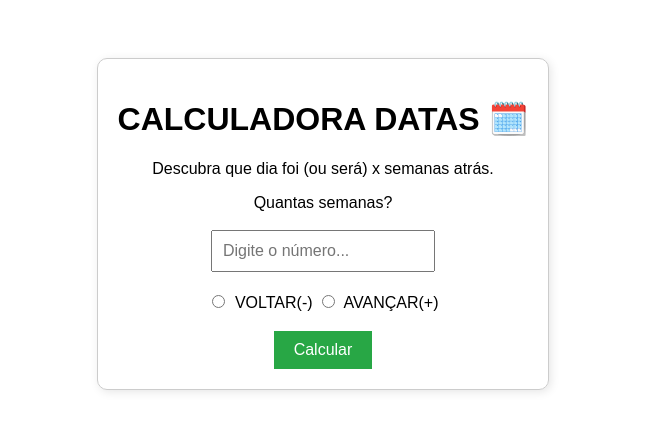
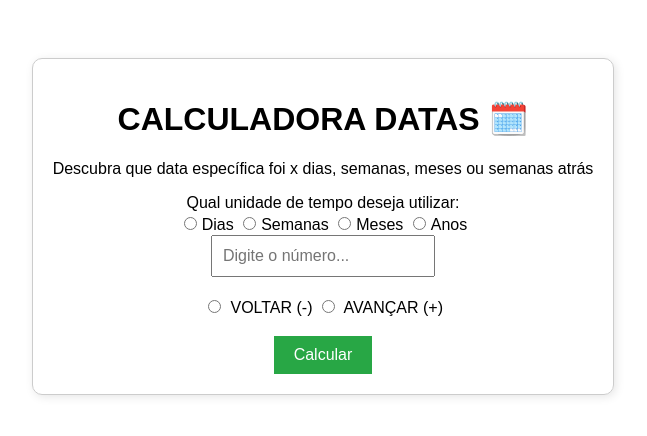
Before and after one commit to fgrdiogo/Calculadora-de-datas, a Flask app: page / in a window 1280 px wide. Shown: the top 436 px of the page, without its empty margins (317-964 px from the left). Run offline with Flask 3, Linux system fonts and the light colour scheme.

Commit message:
adicionado a função de escolher qual unidade de tempo o usuário deseja usar

```diff
--- a/app.py
+++ b/app.py
@@ -8,22 +8,79 @@ def homepage():
     resultado = None
 
     if request.method == 'POST':
-        semanas = int(request.form.get('semanas_input'))
+        tipo = request.form.get('tipo')
 
-        operacao = request.form.get('operacao')
+        if tipo == 'semana':
+            semanas = int(request.form.get('semanas_input'))
 
-        if operacao == '(-)':
-            semanas_digitadas = timedelta(weeks=semanas)
-            data_atual = datetime.now()
-            data_antiga = data_atual - semanas_digitadas
-            data_antiga_formatada = data_antiga.strftime("%d/%m/%y")
-            resultado = data_antiga_formatada
-        else:
-            semanas_digitadas = timedelta(weeks=semanas)
-            data_atual = datetime.now()
-            data_antiga = data_atual + semanas_digitadas
-            data_antiga_formatada = data_antiga.strftime("%d/%m/%y")
-            resultado = data_antiga_formatada
+            operacao = request.form.get('operacao')
+
+            if operacao == '(-)':
+                semanas_digitadas = timedelta(weeks=semanas)
+                data_atual = datetime.now()
+                data_antiga = data_atual - semanas_digitadas
+                data_antiga_formatada = data_antiga.strftime("%d/%m/%y")
+                resultado = data_antiga_formatada
+            else:
+                semanas_digitadas = timedelta(weeks=semanas)
+                data_atual = datetime.now()
+                data_antiga = data_atual + semanas_digitadas
+                data_antiga_formatada = data_antiga.strftime("%d/%m/%y")
+                resultado = data_antiga_formatada
+
+        elif tipo == 'dia':
+            dias = int(request.form.get('semanas_input'))
+
+            operacao = request.form.get('operacao')
+
+            if operacao == '(-)':
+                dias_digitadas = timedelta(days=dias)
+                data_atual = datetime.now()
+                data_antiga = data_atual - dias_digitadas
+                data_antiga_formatada = data_antiga.strftime("%d/%m/%y")
+                resultado = data_antiga_formatada
+            else:
+                dias_digitadas = timedelta(days=dias)
+                data_atual = datetime.now()
+                data_antiga = data_atual + dias_digitadas
+                data_antiga_formatada = data_antiga.strftime("%d/%m/%y")
+                resultado = data_antiga_formatada
+
+        elif tipo == 'mes':
+            mes = int(request.form.get('semanas_input'))
+
+            operacao = request.form.get('operacao')
+
+            if operacao == '(-)':
+                mes_digitado = mes * timedelta(days=30)
+                data_atual = datetime.now()
+                data_antiga = data_atual - mes_digitado
+                data_antiga_formatada = data_antiga.strftime("%d/%m/%y")
+                resultado = data_antiga_formatada
+            else:
+                mes_digitado = ano * timedelta(days=365)
+                data_atual = datetime.now()
+                data_antiga = data_atual + mes_digitado
+                data_antiga_formatada = data_antiga.strftime("%d/%m/%y")
+                resultado = data_antiga_formatada
+
+        elif tipo == 'ano':
+            ano = int(request.form.get('semanas_input'))
+
+            operacao = request.form.get('operacao')
+
+            if operacao == '(-)':
+                ano_digitadas = ano * timedelta(days=365)
+                data_atual = datetime.now()
+                data_antiga = data_atual - ano_digitadas
+                data_antiga_formatada = data_antiga.strftime("%d/%m/%y")
+                resultado = data_antiga_formatada
+            else:
+                ano_digitadas = ano * timedelta(days=365)
+                data_atual = datetime.now()
+                data_antiga = data_atual + ano_digitadas
+                data_antiga_formatada = data_antiga.strftime("%d/%m/%y")
+                resultado = data_antiga_formatada
 
     return render_template("index.html", data_final=resultado)
 
--- a/templates/index.html
+++ b/templates/index.html
@@ -9,7 +9,7 @@
         input { padding: 10px; font-size: 16px; width: 200px; }
         button { padding: 10px 20px; font-size: 16px; background-color: #28a745; color: white; border: none; cursor: pointer; }
         button:hover { background-color: #218838; }
-        .resultado { color: rgb(0, 255, 26); font-size: 1.5em; margin-top: 20px; font-weight: bold; }
+        .resultado { color: rgb(3, 99, 13); font-size: 1.5em; margin-top: 20px; font-weight: bold; }
         input[type="radio"] {
         width: auto;
         margin: 5px;
@@ -20,11 +20,15 @@
 
     <div class="caixa">
         <h1>CALCULADORA DATAS 🗓️</h1>
-        <p>Descubra que dia foi (ou será) x semanas atrás.</p>
+        <p>Descubra que data específica foi x dias, semanas, meses ou semanas atrás</p>
 
         <form method="POST">
-            <label for="campo_semanas">Quantas semanas?</label>
+            <label for="campo_semanas">Qual unidade de tempo deseja utilizar:</label>
             <br>
+            <input type="radio" id="op-" name="tipo" value="dia"><label for="op-">Dias</label>
+            <input type="radio" id="op-" name="tipo" value="semana"><label for="op-">Semanas</label>
+            <input type="radio" id="op-" name="tipo" value="mes"><label for="op-">Meses</label>
+            <input type="radio" id="op-" name="tipo" value="ano"><label for="op-">Anos</label>
             <br>
 
             <input type="number" id="campo_semanas" name="semanas_input" placeholder="Digite o número..." required>
@@ -33,10 +37,10 @@
             <br>
 
             <input type="radio" id="op-" name="operacao" value="(-)">
-            <label for="op-">VOLTAR(-)</label>
+            <label for="op-">VOLTAR (-)</label>
 
             <input type="radio" id="op+" name="operacao" value="(+)">
-            <label for="op+">AVANÇAR(+)</label>
+            <label for="op+">AVANÇAR (+)</label>
 
             <br>
             <br>
```
